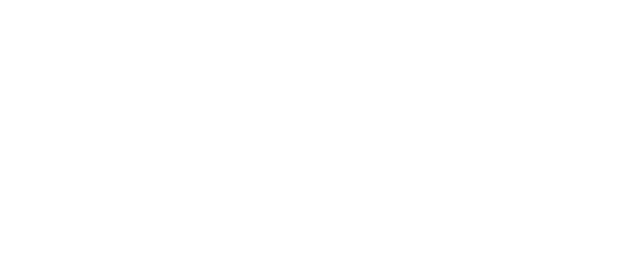
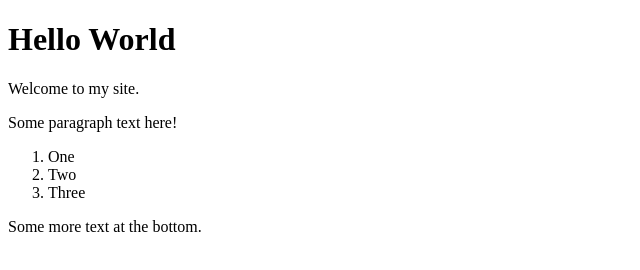
Before and after one commit to YueqiZhou/New_repository_class2, a plain HTML site: page index.html in a window 1280 px wide. Shown: the whole page, without its empty margins (0-640 px from the left). Drawn offline with Linux system fonts and the light colour scheme.

Commit message:
Add example unstyled page

```diff
--- a/index.html
+++ b/index.html
@@ -7,9 +7,27 @@
     <title>Document</title>
 </head>
 <body>
+    <!DOCTYPE html>
+<html>
+  <head>
+    <meta charset="utf-8">
+    <title>Hello | My Site</title>
+  </head>
+  <body>
+    <h1>Hello World</h1>
 
+    <p>Welcome to my site.</p>
 
+    <div>
+      <p>Some paragraph text here!</p>
 
+      <ol>
+        <li>One</li>
+        <li>Two</li>
+        <li>Three</li>
+      </ol>
 
-</body>
+      <p>Some more text at the bottom.</p>
+    </div>
+  </body>
 </html>
```
Also changed, not shown: new page.html (added).
